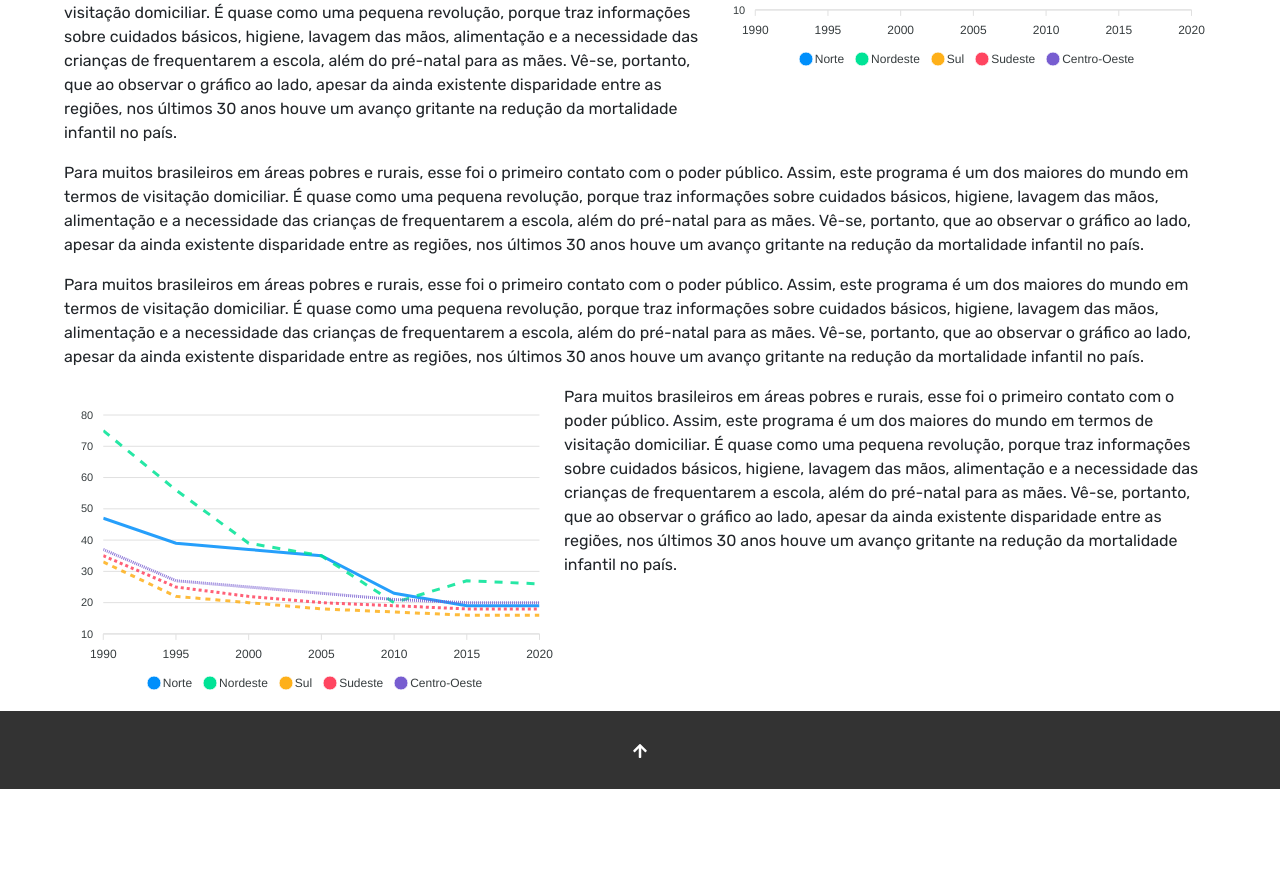
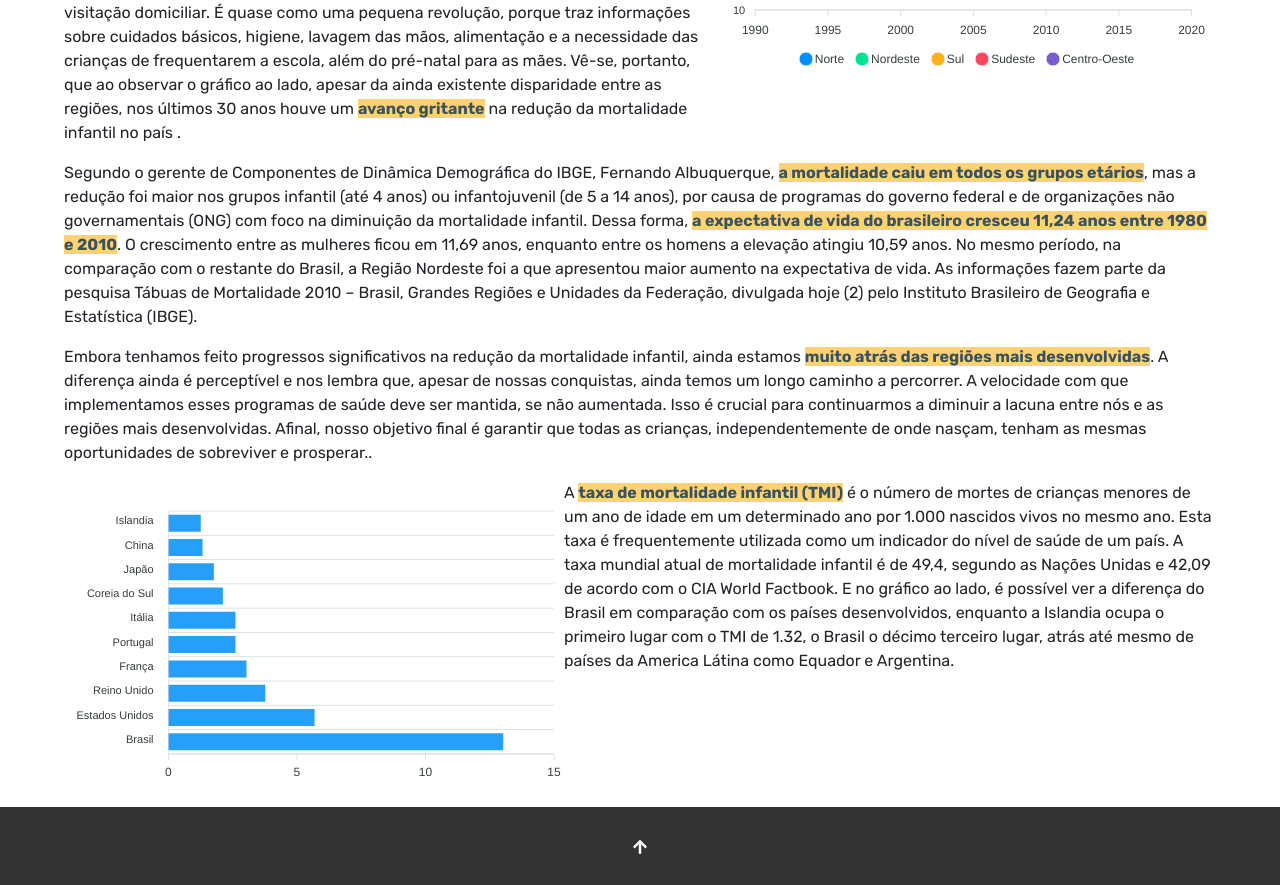
Before and after one commit to MatheusMoorete/Global-Soluition-2, a React (Vite) app: page /Infancia in a window 1280 px wide. Shown: the part 393-1278 px from the top of the page. Before the commit the page ends 1182 px from the top, so only its background shows below. Built offline with nearby package versions, Linux system fonts and the light colour scheme; the HTML template or start-up script is replaced by a standard one.

Commit message:
Finalização de pagina e mais um card

```diff
--- /dev/null
+++ b/src/components/BarCharts/BarCharts.jsx
@@ -0,0 +1,54 @@
+import React from "react";
+import Chart from "react-apexcharts";
+
+class BarCharts extends React.Component {
+  constructor(props) {
+    super(props);
+
+    this.state = {
+      series: [{
+        name: 'Mortalidade infantil (por 1,000 nascidos)',
+        data: [1.25,1.32,1.76,2.11,2.60,2.60,3.03,3.76,5.68,13.02]
+      }],
+      options: {
+        chart: {
+          type: 'bar',
+          height: 350,
+          toolbar: {
+            show: false,
+          }
+        },
+        plotOptions: {
+          bar: {
+            horizontal: true,
+          }
+        },
+        dataLabels: {
+          enabled: false
+        },
+        xaxis: {
+          categories: ['Islandia', 'China', 'Japão', 'Coreia do Sul', 'Itália', 'Portugal', 'França', 'Reino Unido', 'Estados Unidos', 'Brasil'],
+        },
+      },
+    };
+  }
+
+  render() {
+    return (
+      <div className="BarCharts">
+        <div className="row">
+          <div className="mixed-chart">
+            <Chart
+              options={this.state.options}
+              series={this.state.series}
+              type="bar"
+              width="500"
+            />
+          </div>
+        </div>
+      </div>
+    );
+  }
+}
+
+export default BarCharts
--- a/src/components/HomeSection/HomeSection.jsx
+++ b/src/components/HomeSection/HomeSection.jsx
@@ -39,13 +39,16 @@ const StyledSection = styled.div`
   color: white;
   border: 2px solid;
   box-shadow: rgba(0, 0, 0, 0.4) 0px 2px 4px, rgba(0, 0, 0, 0.3) 0px 7px 13px -3px, rgba(0, 0, 0, 0.2) 0px -3px 0px inset;
-
   cursor: pointer;
-    transition: background-color 0.3s ease;
+  overflow: hidden;
 
   &:hover {
-      background-color: #445d48ac;
+    background: linear-gradient(to right, transparent 50%, #363062 50%);
+    background-size: 200% 100%;
+    transition: background-position 0.34s ease;
+    background-position: right;
   }
+
   .play-icon {
     margin-left: 8px;
   }
--- a/src/components/Quiz/styles.js
+++ b/src/components/Quiz/styles.js
@@ -7,7 +7,7 @@ export const Container = styled.div`
   height: min-content;
   border-radius: 15px;
   padding: 25px;
-  box-shadow: 10px 10px 42px 0px rgba(0, 0, 0, 0.75);
+  box-shadow: rgba(0, 0, 0, 0.4) 0px 2px 4px, rgba(0, 0, 0, 0.3) 0px 7px 13px -3px, rgba(0, 0, 0, 0.2) 0px -3px 0px inset;
   margin: 100px auto;
 `;
 export const ContainerQuiz = styled.div`
--- a/src/components/TextSection/TextSection.jsx
+++ b/src/components/TextSection/TextSection.jsx
@@ -8,7 +8,7 @@ import {
 import { FaExternalLinkAlt } from "react-icons/fa";
 import styled from "styled-components";
 import Buttons from "../../components/Buttons/Buttons";
-import MyFooter from '../Footer/MyFooter';
+
 
 const MarcaTexto = styled.strong`
   background-color: #fdd275;
--- a/src/paginas/Infancia/index.jsx
+++ b/src/paginas/Infancia/index.jsx
@@ -7,7 +7,13 @@ import {
   TwoColumnContainer,
 } from "../../components/StyledBasics/StyleBasics";
 import { FaExternalLinkAlt } from "react-icons/fa";
-import MyFooter from '../../components/Footer/MyFooter';
+import MyFooter from "../../components/Footer/MyFooter";
+import BarCharts from "../../components/BarCharts/BarCharts";
+import styled from "styled-components";
+
+const MarcaTexto = styled.strong`
+  background-color: #fdd275;
+`;
 
 const Tema1 = () => {
   return (
@@ -27,62 +33,87 @@ const Tema1 = () => {
         <TwoColumnContainer>
           <p>
             <br></br>
-            Entre 1994 e 2017, o Brasil conseguiu reduzir sua taxa de
-            mortalidade infantil em 71%. Os índices caíram de 43 bebês mortos
-            com menos de um ano de idade a cada mil nascidos vivos – um dos mais
-            altos do continente – para 12,4 por mil nascidos vivos, atingindo e
-            superando a meta das Nações Unidas com quatro anos de antecedência.
-            Um dos fatores por trás desse avanço, foi a implantação da Estratégia Saúde da
-            Família (ESF), hoje presente em 98,4% dos municípios brasileiros.
+            Entre 1994 e 2017, o{" "}
+            Brasil conseguiu  <MarcaTexto>
+              reduzir sua taxa de mortalidade infantil
+            </MarcaTexto> em 71%
+            . Os índices caíram de 43 bebês mortos com menos de um ano de idade
+            a cada mil nascidos vivos – um dos mais altos do continente – para
+            12,4 por mil nascidos vivos,{" "}
+            <MarcaTexto>
+              atingindo e superando a meta
+            </MarcaTexto> das Nações Unidas com quatro anos de
+              antecedência
+            . Um dos fatores por trás desse avanço, foi a implantação da{" "}
+            <MarcaTexto>Estratégia Saúde da Família (ESF)</MarcaTexto>, hoje
+            presente em 98,4% dos municípios brasileiros.
             <br></br>
             <br></br>
-            Para muitos brasileiros em áreas pobres e rurais, esse foi o
-            primeiro contato com o poder público. Assim, este programa é um dos
-            maiores do mundo em termos de visitação domiciliar. É quase como uma
-            pequena revolução, porque traz informações sobre cuidados básicos,
-            higiene, lavagem das mãos, alimentação e a necessidade das crianças
-            de frequentarem a escola, além do pré-natal para as mães. Vê-se,
-            portanto, que ao observar o gráfico ao lado, apesar da ainda
-            existente disparidade entre as regiões, nos últimos 30 anos houve um
-            avanço gritante na redução da mortalidade infantil no país.
+            Para muitos brasileiros em áreas pobres e rurais, esse foi o{" "}
+            <MarcaTexto>primeiro contato com o poder público</MarcaTexto> Assim,
+            este programa é um dos maiores do mundo em termos de visitação
+            domiciliar. É quase como uma pequena revolução, porque traz
+            informações sobre cuidados básicos, higiene, lavagem das mãos,
+            alimentação e a necessidade das crianças de frequentarem a escola,
+            além do pré-natal para as mães. Vê-se, portanto, que ao observar o
+            gráfico ao lado, apesar da ainda existente disparidade entre as
+            regiões, nos últimos 30 anos houve um{" "}
+            <MarcaTexto>
+              avanço gritante
+            </MarcaTexto> na redução da mortalidade infantil no país
+            .
           </p>
           <LineChart />
         </TwoColumnContainer>
-        <p> Para muitos brasileiros em áreas pobres e rurais, esse foi o
-            primeiro contato com o poder público. Assim, este programa é um dos
-            maiores do mundo em termos de visitação domiciliar. É quase como uma
-            pequena revolução, porque traz informações sobre cuidados básicos,
-            higiene, lavagem das mãos, alimentação e a necessidade das crianças
-            de frequentarem a escola, além do pré-natal para as mães. Vê-se,
-            portanto, que ao observar o gráfico ao lado, apesar da ainda
-            existente disparidade entre as regiões, nos últimos 30 anos houve um
-            avanço gritante na redução da mortalidade infantil no país.</p>
+        <p>
+          Segundo o gerente de Componentes de Dinâmica Demográfica do IBGE,
+          Fernando Albuquerque, <MarcaTexto>a mortalidade caiu em todos os grupos etários</MarcaTexto>,
+          mas a redução foi maior nos grupos infantil (até 4 anos) ou
+          infantojuvenil (de 5 a 14 anos), por causa de programas do governo
+          federal e de organizações não governamentais (ONG) com foco na
+          diminuição da mortalidade infantil. Dessa forma, <MarcaTexto>a expectativa de vida
+          do brasileiro cresceu 11,24 anos entre 1980 e 2010</MarcaTexto>. O crescimento
+          entre as mulheres ficou em 11,69 anos, enquanto entre os homens a
+          elevação atingiu 10,59 anos. No mesmo período, na comparação com o
+          restante do Brasil, a Região Nordeste foi a que apresentou maior
+          aumento na expectativa de vida. As informações fazem parte da pesquisa
+          Tábuas de Mortalidade 2010 – Brasil, Grandes Regiões e Unidades da
+          Federação, divulgada hoje (2) pelo Instituto Brasileiro de Geografia e
+          Estatística (IBGE).
+        </p>
 
-            <p> Para muitos brasileiros em áreas pobres e rurais, esse foi o
-            primeiro contato com o poder público. Assim, este programa é um dos
-            maiores do mundo em termos de visitação domiciliar. É quase como uma
-            pequena revolução, porque traz informações sobre cuidados básicos,
-            higiene, lavagem das mãos, alimentação e a necessidade das crianças
-            de frequentarem a escola, além do pré-natal para as mães. Vê-se,
-            portanto, que ao observar o gráfico ao lado, apesar da ainda
-            existente disparidade entre as regiões, nos últimos 30 anos houve um
-            avanço gritante na redução da mortalidade infantil no país.</p>
-            <TwoColumnContainer>
-            <LineChart/>
-            <p> Para muitos brasileiros em áreas pobres e rurais, esse foi o
-            primeiro contato com o poder público. Assim, este programa é um dos
-            maiores do mundo em termos de visitação domiciliar. É quase como uma
-            pequena revolução, porque traz informações sobre cuidados básicos,
-            higiene, lavagem das mãos, alimentação e a necessidade das crianças
-            de frequentarem a escola, além do pré-natal para as mães. Vê-se,
-            portanto, que ao observar o gráfico ao lado, apesar da ainda
-            existente disparidade entre as regiões, nos últimos 30 anos houve um
-            avanço gritante na redução da mortalidade infantil no país.</p>
-            </TwoColumnContainer>
+        <p>
+          {" "}
+          Embora tenhamos feito progressos significativos na redução da
+          mortalidade infantil, ainda estamos <MarcaTexto>muito atrás das regiões mais
+          desenvolvidas</MarcaTexto>. A diferença ainda é perceptível e nos lembra que,
+          apesar de nossas conquistas, ainda temos um longo caminho a percorrer.
+          A velocidade com que implementamos esses programas de saúde deve ser
+          mantida, se não aumentada. Isso é crucial para continuarmos a diminuir
+          a lacuna entre nós e as regiões mais desenvolvidas. Afinal, nosso
+          objetivo final é garantir que todas as crianças, independentemente de
+          onde nasçam, tenham as mesmas oportunidades de sobreviver e
+          prosperar..
+        </p>
+        <TwoColumnContainer>
+          <BarCharts />
+          <p>
+            {" "}
+            A <MarcaTexto>taxa de mortalidade infantil (TMI)</MarcaTexto> é o número de mortes de
+            crianças menores de um ano de idade em um determinado ano por 1.000
+            nascidos vivos no mesmo ano. Esta taxa é frequentemente utilizada
+            como um indicador do nível de saúde de um país. A taxa mundial atual
+            de mortalidade infantil é de 49,4, segundo as Nações Unidas e 42,09
+            de acordo com o CIA World Factbook. E no gráfico ao lado, é possível
+            ver a diferença do Brasil em comparação com os países desenvolvidos,
+            enquanto a Islandia ocupa o primeiro lugar com o TMI de 1.32, o
+            Brasil o décimo terceiro lugar, atrás até mesmo de países da
+            America Látina como Equador e Argentina.
+          </p>
+        </TwoColumnContainer>
       </PageContainer>
-      <MyFooter/>
+      <MyFooter />
     </TrasitionPages>
-
   );
 };
 
```
Also changed, not shown: src/components/CardSwiper/CardSwiperConteudo.jsx (+11 -2 lines), src/imagens/coronavírus.png (added), src/imagens/tuberculose.png (added). Lines whose indentation alone changed are shown as unchanged.
